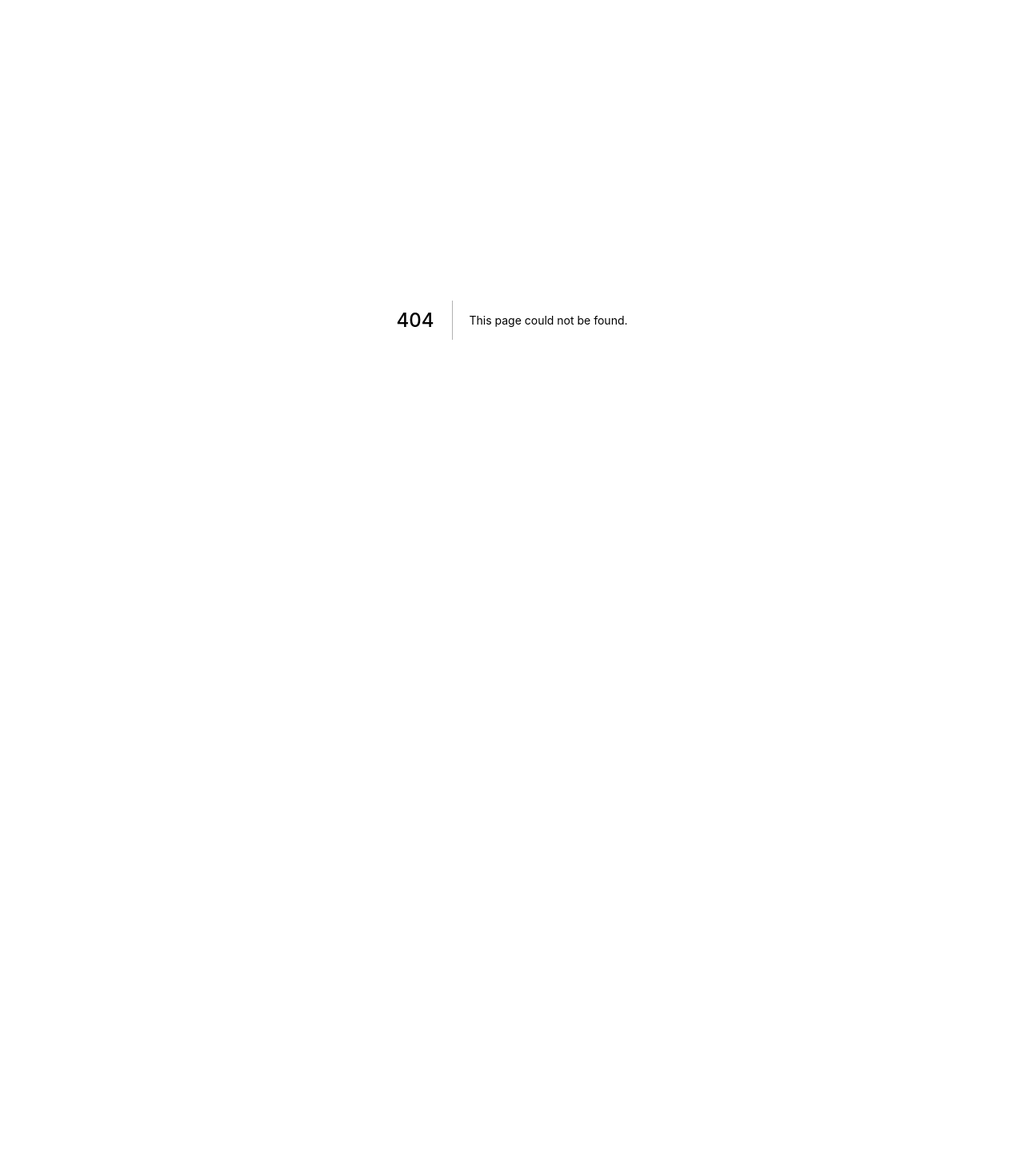
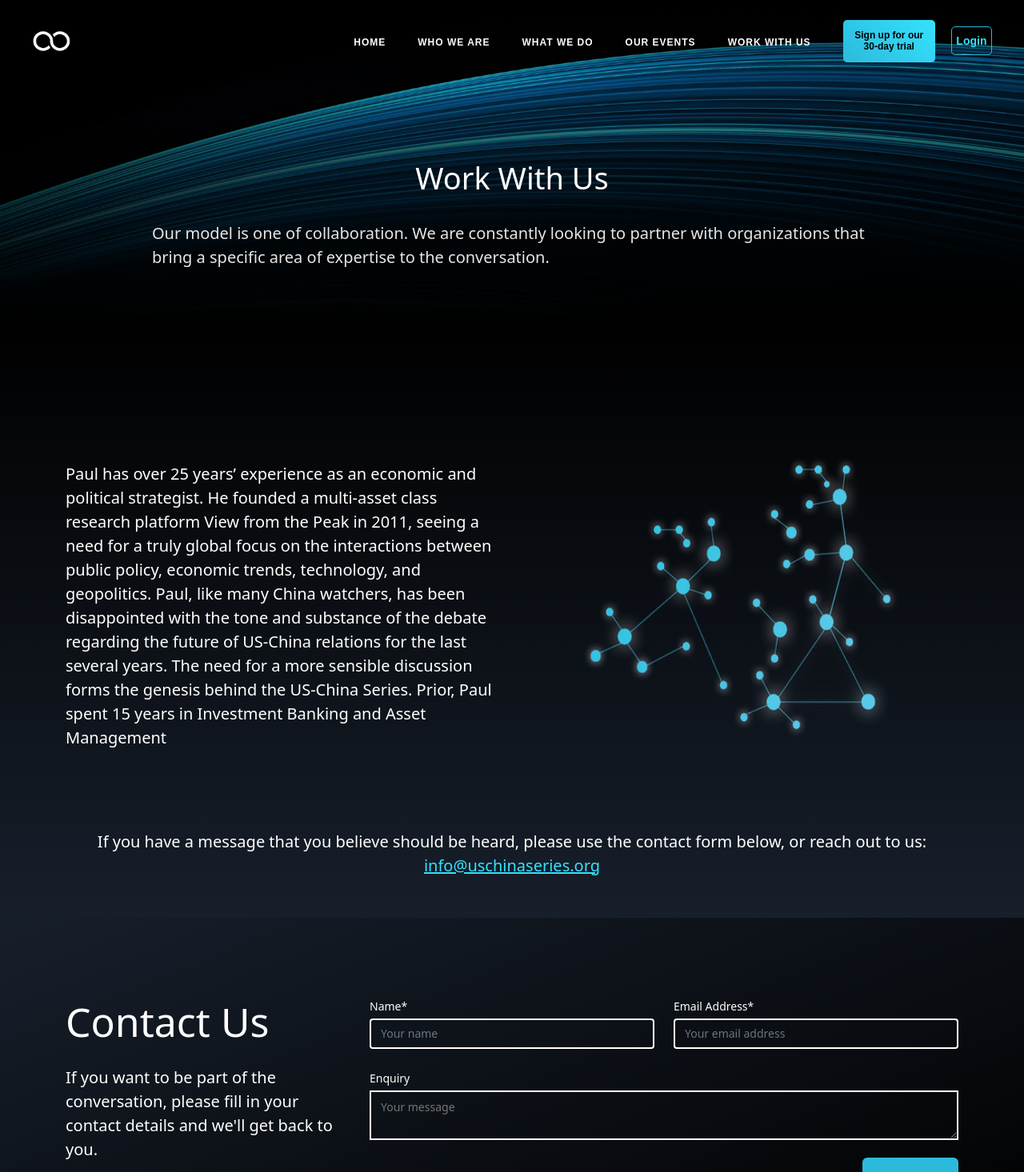
Before and after one commit to cventix/ucs-frontend, a Next.js app: page /work-with-us in a window 1280 px wide. Before the commit this address had no page. Shown: the top 1466 px of the page at 80% size. Before the commit the page ends 800 px from the top, so only its background shows below. Built offline with nearby package versions, Linux system fonts and the light colour scheme.

Commit message:
create work with us page

```diff
--- /dev/null
+++ b/pages/work-with-us/WorkWithUs.module.scss
@@ -0,0 +1,92 @@
+@import "../../assets/styles/variables";
+
+.Container {
+  width: 100%;
+  display: flex;
+  flex-direction: column;
+  .Header {
+    display: flex;
+    height: auto;
+    padding-top: 200px;
+    padding-bottom: 50px;
+    -webkit-flex-wrap: nowrap;
+    -ms-flex-wrap: nowrap;
+    flex-wrap: nowrap;
+    background-image: linear-gradient(
+                    0deg,#000,hsla(0,0%,100%,0)),url('../../public/images/about-top-bg.jpg');
+    background-position: 0 0,50% 50%;
+    background-size: auto,cover;
+    background-attachment: scroll,scroll;
+    object-fit: cover;
+    flex-direction: column;
+    align-items: center;
+    justify-content: center;
+    width: 100%;
+    .HeaderContent {
+      display: flex;
+      align-items: center;
+      flex-direction: column;
+      width: 100%;
+      max-width: 1200px;
+      .Title {
+        font-size: 38px;
+        line-height: 44px;
+        text-align: center;
+        color: $ucf_white;
+      }
+      .Description {
+        width: 75%;
+        color: hsla(0,0%,100%,.9);
+        font-size: 20px;
+        line-height: 1.5;
+        font-style: normal;
+        font-weight: 300;
+        margin-top: 25px;
+      }
+    }
+  }
+  .MainSection {
+    display: flex;
+    padding: 100px 50px 50px;
+    -webkit-box-pack: center;
+    -moz-box-pack: center;
+    align-items: center;
+    justify-content: center;
+    background-image: linear-gradient(0deg,#171f2b,#000);
+    .Description {
+      margin-top: 25px;
+      margin-bottom: 0;
+      color: #fff;
+      font-size: 20px;
+      line-height: 30px;
+      font-weight: 300;
+    }
+    .Email {
+      background-color: transparent;
+      color: #35e1fd;
+      text-decoration: underline;
+      text-align: center;
+      font-size: 20px;
+      line-height: 30px;
+      font-weight: 300;
+    }
+  }
+  .ContactUs {
+    position: relative;
+    display: -webkit-box;
+    display: -webkit-flex;
+    display: -ms-flexbox;
+    display: flex;
+    padding: 100px 50px;
+    -webkit-box-pack: center;
+    -webkit-justify-content: center;
+    -ms-flex-pack: center;
+    justify-content: center;
+    -webkit-box-align: center;
+    -webkit-align-items: center;
+    -ms-flex-align: center;
+    align-items: center;
+    background-color: #171f2b;
+    background-image: linear-gradient(338deg,#000,#171f2b);
+  }
+}
--- /dev/null
+++ b/pages/work-with-us/index.jsx
@@ -0,0 +1,61 @@
+import React, { Fragment } from 'react';
+import Image from 'next/image';
+import Layout from '../../layout';
+import ContactUs from '../../components/ContactUs';
+import style from './WorkWithUs.module.scss';
+
+const WorkWithUs = () => {
+  return (
+    <Fragment>
+      <Layout>
+        <div className={style.Container}>
+          <div className={style.Header}>
+            <div className={style.HeaderContent}>
+              <h1 className={style.Title}>Work With Us</h1>
+              <p className={style.Description}>
+                Our model is one of collaboration. We are constantly looking to partner with organizations that bring a
+                specific area of expertise to the conversation.
+              </p>
+            </div>
+          </div>
+          <div className={style.MainSection}>
+            <div className="container">
+              <div className="row align-items-center">
+                <div className="col-lg-6 col-md-12 col-sm-12">
+                  <p className={style.Description}>
+                    Paul has over 25 years’ experience as an economic and political strategist. He founded a multi-asset
+                    class research platform View from the Peak in 2011, seeing a need for a truly global focus on the
+                    interactions between public policy, economic trends, technology, and geopolitics. Paul, like many
+                    China watchers, has been disappointed with the tone and substance of the debate regarding the future
+                    of US-China relations for the last several years. The need for a more sensible discussion forms the
+                    genesis behind the US-China Series. Prior, Paul spent 15 years in Investment Banking and Asset
+                    Management
+                  </p>
+                </div>
+                <div className="col-lg-6 col-md-12 col-sm-12">
+                  <Image src="/images/Network-Graphic-p-500.png" width={481} height={428} layout="responsive" />
+                </div>
+                <div className="col-12 mt-4 text-center">
+                  <p className={`${style.Description} text-center`}>
+                    If you have a message that you believe should be heard, please use the contact form below, or reach
+                    out to us:
+                  </p>
+                  <a href="mailto:jnlcumming@uschinaseries.org" className={style.Email}>
+                    info@uschinaseries.org
+                  </a>
+                </div>
+              </div>
+            </div>
+          </div>
+          <div className={style.ContactUs}>
+            <div className="container">
+              <ContactUs />
+            </div>
+          </div>
+        </div>
+      </Layout>
+    </Fragment>
+  );
+};
+
+export default WorkWithUs;
```
Also changed, not shown: public/images/Network-Graphic-p-500.png (renamed from public/images/603df7f309bc10ef37e8a8f3_Network-Graphic-p-500.png).
